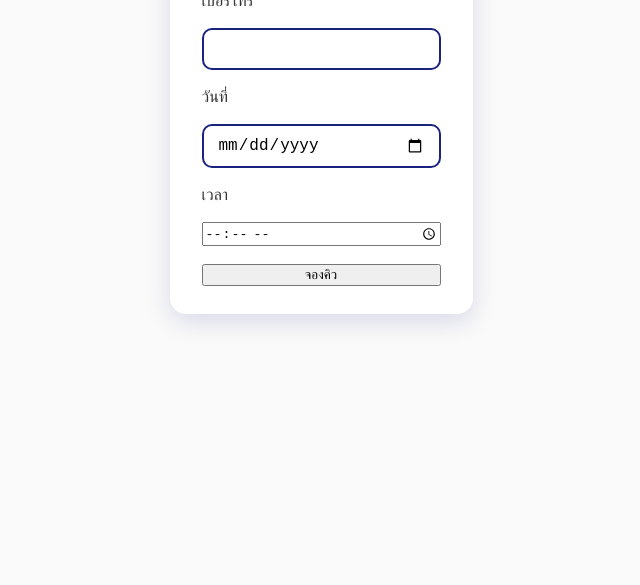
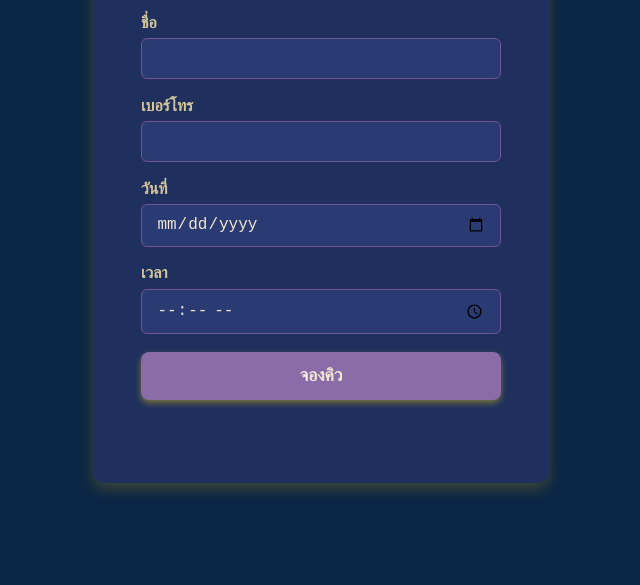
Before and after one commit to SatuN0Punte/fortune-booking, a plain HTML site: page index.html in a window 1280 px wide. Shown: the part 215-800 px from the top of the page, without its empty margins (319-959 px from the left). Drawn offline with Linux system fonts and the light colour scheme.

Commit message:
Update2 index.html

```diff
--- a/index.html
+++ b/index.html
@@ -3,7 +3,80 @@
 <head>
   <meta charset="UTF-8" />
   <title>จองคิวดูดวงแม่มุกดา</title>
-  <link rel="stylesheet" href="style.css" />
+  <style>
+    body {
+      font-family: "Sarabun", sans-serif;
+      background-color: #0b2545; /* สีกรมเข้ม */
+      margin: 0; padding: 0;
+      display: flex; justify-content: center; align-items: center;
+      height: 100vh;
+      color: #f0e6d2; /* สีทองอ่อนสำหรับข้อความ */
+    }
+    .container {
+      background: #1f305e; /* สีน้ำเงินเข้ม */
+      padding: 2.5rem 3rem;
+      border-radius: 12px;
+      box-shadow: 0 6px 15px rgba(255, 215, 0, 0.2); /* เงาสีทอง */
+      width: 360px;
+    }
+    h1 {
+      text-align: center;
+      color: #a17cbc; /* สีม่วงอ่อน */
+      margin-bottom: 1.8rem;
+      font-weight: 700;
+      letter-spacing: 1px;
+    }
+    label {
+      display: block;
+      margin-bottom: 0.4rem;
+      color: #d4c69a; /* สีทองอมส้ม */
+      font-weight: 600;
+      font-size: 1rem;
+    }
+    input[type="text"], input[type="tel"], input[type="date"], input[type="time"] {
+      width: 100%;
+      padding: 0.65rem 0.9rem;
+      margin-bottom: 1.1rem;
+      border: 1.5px solid #6f5499; /* สีม่วงเข้ม */
+      border-radius: 6px;
+      font-size: 1rem;
+      background-color: #2a3a72; /* น้ำเงินเข้ม */
+      color: #f0e6d2;
+      box-sizing: border-box;
+      transition: border-color 0.3s, background-color 0.3s;
+    }
+    input[type="text"]:focus, input[type="tel"]:focus, input[type="date"]:focus, input[type="time"]:focus {
+      border-color: #e2c044; /* สีทองสดใส */
+      background-color: #3a4a92;
+      outline: none;
+      color: #fff;
+    }
+    button {
+      width: 100%;
+      padding: 0.85rem;
+      background-color: #8c6ca8; /* สีม่วงกลาง */
+      color: #f0e6d2;
+      border: none;
+      border-radius: 8px;
+      font-size: 1.1rem;
+      cursor: pointer;
+      font-weight: 700;
+      transition: background-color 0.3s;
+      box-shadow: 0 3px 6px rgba(255, 215, 0, 0.4);
+    }
+    button:hover {
+      background-color: #a488c2;
+      box-shadow: 0 5px 10px rgba(255, 215, 0, 0.6);
+    }
+    #result {
+      margin-top: 1.2rem;
+      font-weight: 600;
+      text-align: center;
+      min-height: 1.5rem;
+      color: #f2d86b; /* สีทองสว่าง */
+      text-shadow: 0 0 3px #a17cbc;
+    }
+  </style>
 </head>
 <body>
   <div class="container">
@@ -26,6 +99,36 @@
     <div id="result"></div>
   </div>
 
-  <script src="script.js"></script>
+  <script>
+    const GAS_URL = 'https://script.google.com/macros/s/AKfycbzVjgsGv5g_8zdTV_f5kEDL9yhzCkvmxD9aImMjrCaujhj0le9uA0uHTgPus_ImL1aK/exec';
+
+    const form = document.getElementById('bookingForm');
+    form.addEventListener('submit', async (e) => {
+      e.preventDefault();
+
+      const data = {
+        name: form.name.value.trim(),
+        phone: form.phone.value.trim(),
+        date: form.date.value,
+        time: form.time.value,
+      };
+
+      if (!data.name || !data.phone || !data.date || !data.time) {
+        document.getElementById('result').innerText = 'กรุณากรอกข้อมูลให้ครบทุกช่อง';
+        return;
+      }
+
+      const res = await fetch(GAS_URL, {
+        method: 'POST',
+        body: JSON.stringify(data),
+      });
+
+      const result = await res.json();
+      document.getElementById('result').innerText = result.message;
+      if (result.status === 'success') {
+        form.reset();
+      }
+    });
+  </script>
 </body>
 </html>
```
